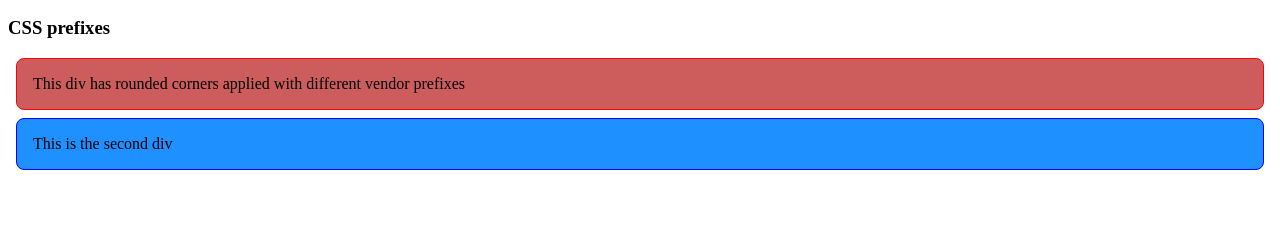
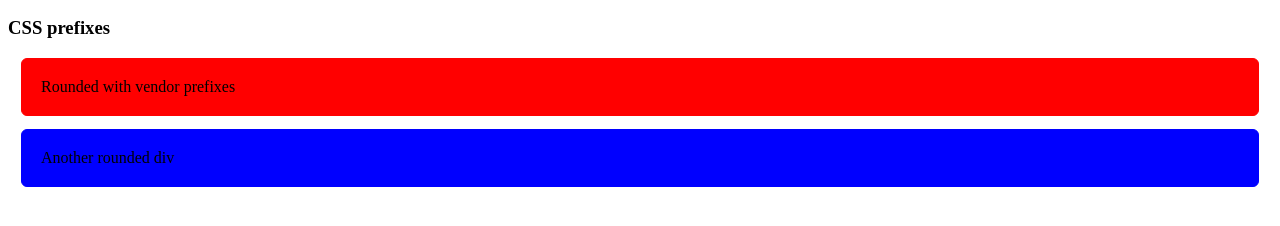
Before and after one commit to pxai/webfinde, a website: page samples/css/vendorprefixes.html in a window 1280 px wide. Shown: the part 76-302 px from the top of the page. Drawn offline with Linux system fonts and the light colour scheme.

Commit message:
Added vendor prefixes thing

```diff
--- a/samples/css/css/vendorprefixes.css
+++ b/samples/css/css/vendorprefixes.css
@@ -1,22 +1,23 @@
 div {
-    padding: 1em;
-    margin: 0.5em;
+    padding: 1.2em;
+    margin: 0.8em;
 }
+
 .red {
-    background-color: indianred;
+    background-color: red;
     border: 1px solid red;
 }
 
 .blue {
-    background-color: dodgerblue;
+    background-color: blue;
     border: 1px solid blue;
 }
 
-.round {
-    -moz-border-radius: 8px; /* Mozilla Firefox, IceWeasel */
-    -webkit-border-radius: 8px; /* Webkit: Safari, Chrome, Chromiun */
-    -khtml-border-radius: 8px; /* Konqueror */
-    -ms-border-radius: 8px; /* Microsoft */
-    -o-border-radius: 8px; /* Opera */
-    border-radius: 8px; /* W3C standard */
+.rounded {
+    -moz-border-radius: 6px; /* Mozilla Firefox, IceWeasel */
+    -webkit-border-radius: 6px; /* Webkit: Safari, Chrome, Chromiun */
+    -o-border-radius: 6px; /* Opera */
+    -ms-border-radius: 6px; /* Microsoft */
+    -khtml-border-radius: 6px; /* Konqueror */
+    border-radius: 6px; /* W3C standard */
 }
--- a/samples/css/vendorprefixes.html
+++ b/samples/css/vendorprefixes.html
@@ -13,12 +13,12 @@
     <main>
            <section>
                <h3>CSS prefixes</h3>
-               <div class="red round">
-                   This div has rounded corners applied with different vendor prefixes
+               <div class="red rounded">
+                   Rounded with vendor prefixes
                </div>
-                 <div class="blue round">
-                     This is the second div
-                </div>
+               <div class="blue rounded">
+                  Another rounded div
+              </div>
            </section>
     </main>
 </body>
```
